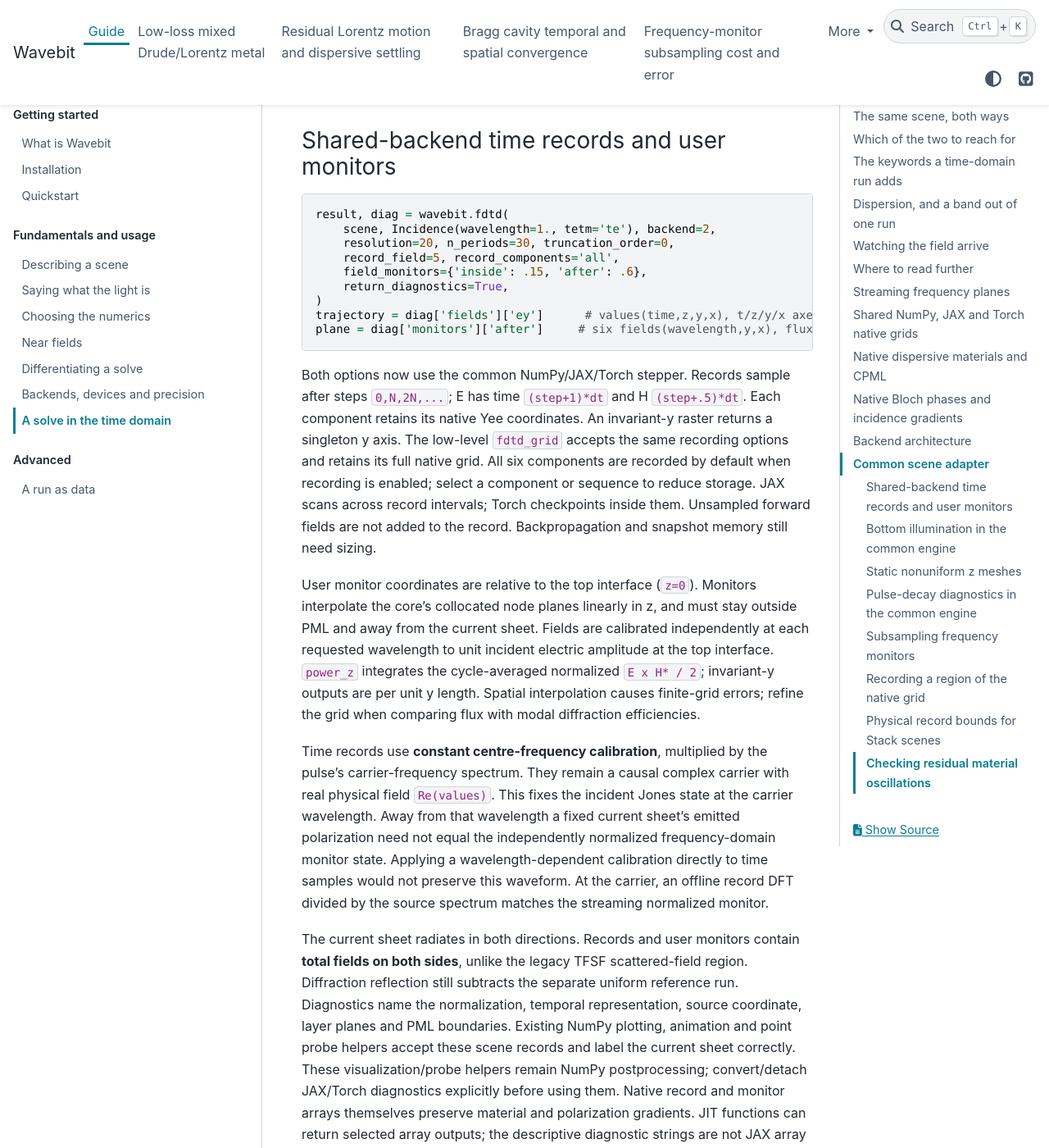
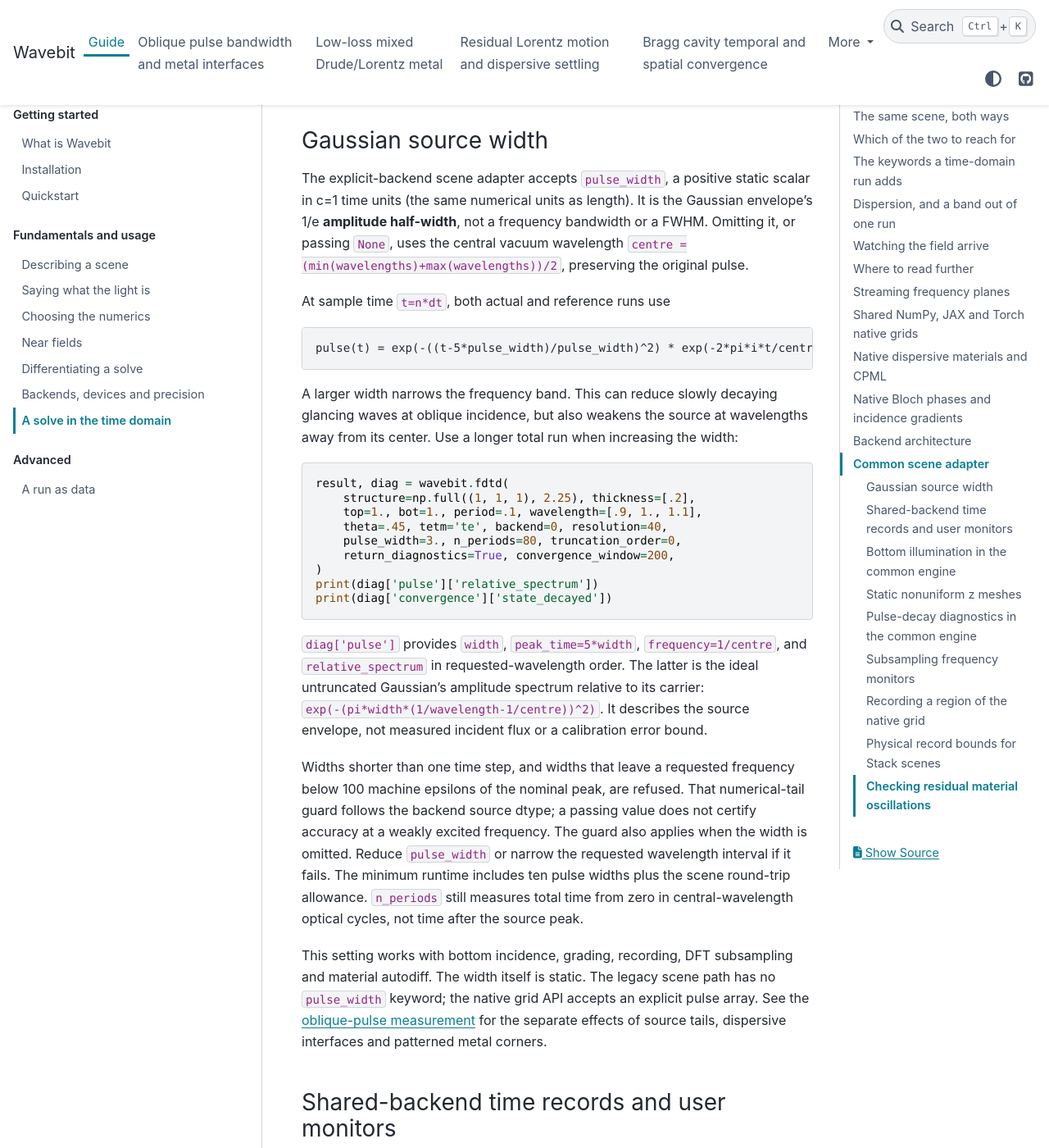
Before and after one commit to fieldalgo/wavebit, a Sphinx documentation site: the page built from docs/guide/time-domain.md, in a window 1280 px wide and 1400 px high, scrolled down 15370 px. Shown: the whole window at 82% size. Built offline with Sphinx 7.4.7 and the PyData theme 0.15.4, drawn with Linux system fonts in a browser that asks for light colours.

Commit message:
Add configurable Gaussian pulse width for oblique FDTD scenes
Co-authored-by: Codex <noreply@openai.com>

````diff
--- a/docs/_toc.yml
+++ b/docs/_toc.yml
@@ -20,6 +20,7 @@ subtrees:
     - caption: Advanced
       entries:
       - file: guide/specs
+  - file: fdtd-oblique-pulse
   - file: fdtd-mixed-metal
   - file: fdtd-lorentz-decay
   - file: fdtd-bragg-cavity
--- a/docs/guide/time-domain.md
+++ b/docs/guide/time-domain.md
@@ -535,6 +535,58 @@ NumPy agreement and a pole-strength derivative. These scene checks supplement
 the native-core Meep/FDTDX field and derivative references.
 
 
+### Gaussian source width
+
+The explicit-backend scene adapter accepts `pulse_width`, a positive static scalar
+in c=1 time units (the same numerical units as length). It is the Gaussian
+envelope's 1/e **amplitude half-width**, not a frequency bandwidth or a FWHM.
+Omitting it, or passing `None`, uses the central vacuum wavelength
+`centre = (min(wavelengths)+max(wavelengths))/2`, preserving the original pulse.
+
+At sample time `t=n*dt`, both actual and reference runs use
+
+```text
+pulse(t) = exp(-((t-5*pulse_width)/pulse_width)^2) * exp(-2*pi*i*t/centre).
+```
+
+A larger width narrows the frequency band. This can reduce slowly decaying
+glancing waves at oblique incidence, but also weakens the source at wavelengths
+away from its center. Use a longer total run when increasing the width:
+
+```python
+result, diag = wavebit.fdtd(
+    structure=np.full((1, 1, 1), 2.25), thickness=[.2],
+    top=1., bot=1., period=.1, wavelength=[.9, 1., 1.1],
+    theta=.45, tetm='te', backend=0, resolution=40,
+    pulse_width=3., n_periods=80, truncation_order=0,
+    return_diagnostics=True, convergence_window=200,
+)
+print(diag['pulse']['relative_spectrum'])
+print(diag['convergence']['state_decayed'])
+```
+
+`diag['pulse']` provides `width`, `peak_time=5*width`, `frequency=1/centre`, and
+`relative_spectrum` in requested-wavelength order. The latter is the ideal
+untruncated Gaussian's amplitude spectrum relative to its carrier:
+`exp(-(pi*width*(1/wavelength-1/centre))^2)`. It describes the source envelope,
+not measured incident flux or a calibration error bound.
+
+Widths shorter than one time step, and widths that leave a requested frequency
+below 100 machine epsilons of the nominal peak, are refused. That numerical-tail
+guard follows the backend source dtype; a passing value does not certify accuracy
+at a weakly excited frequency. The guard also applies when the width is omitted.
+Reduce `pulse_width` or narrow the requested
+wavelength interval if it fails. The minimum runtime includes ten pulse widths
+plus the scene round-trip allowance. `n_periods` still measures total time from
+zero in central-wavelength optical cycles, not time after the source peak.
+
+This setting works with bottom incidence, grading, recording, DFT subsampling
+and material autodiff. The width itself is static. The legacy scene path has no
+`pulse_width` keyword; the native grid API accepts an explicit pulse array.
+See the [oblique-pulse measurement](../fdtd-oblique-pulse.md) for the separate
+effects of source tails, dispersive interfaces and patterned metal corners.
+
+
 ### Shared-backend time records and user monitors
 
 ```python
````
Also changed, not shown: docs/README.md (+1 -0 lines), docs/fdtd-alpha.md (+9 -0 lines), docs/fdtd-oblique-pulse.md (added, +150 -0 lines), studies/README.md, 5 other files.
